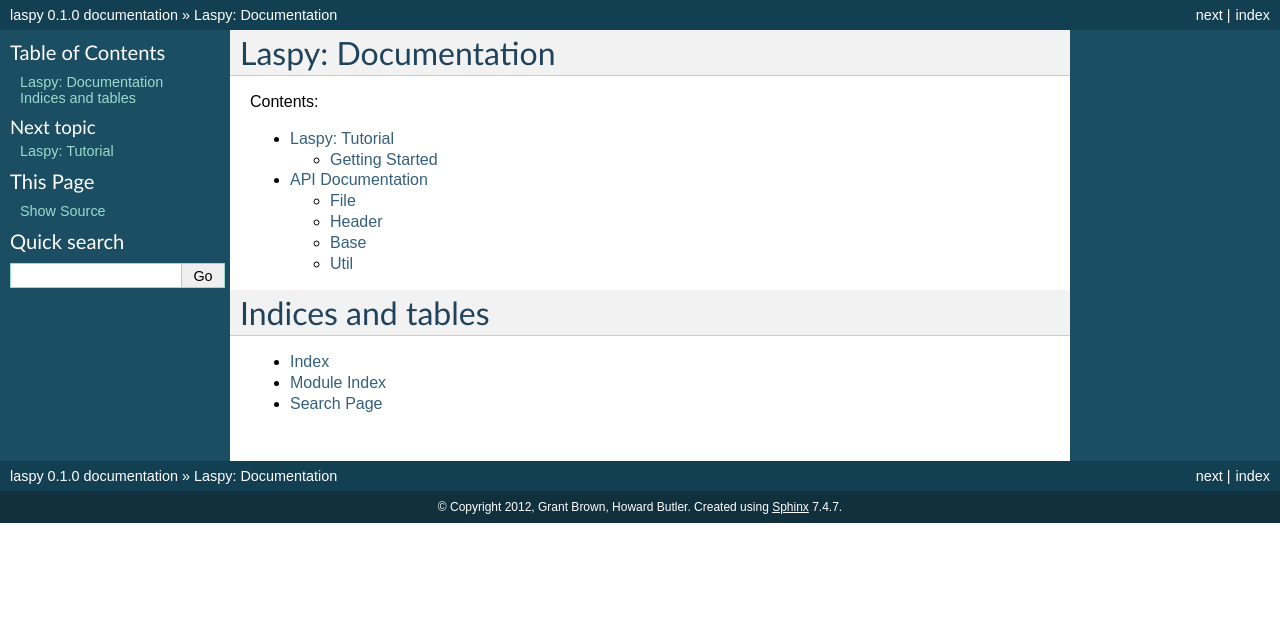
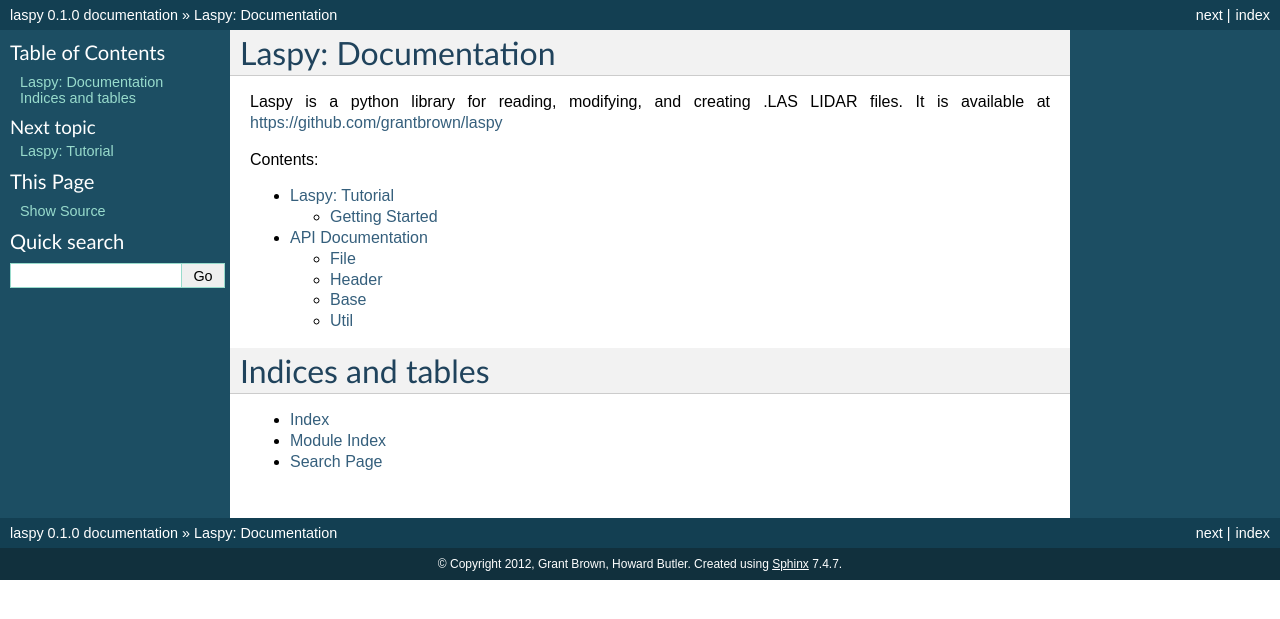
Before and after one commit to laspy/laspy, a Sphinx documentation site: the page built from doc/source/index.rst, in a window 1280 px wide. Shown: the top 619 px of the page. Built offline with Sphinx 7.4.7, drawn with Linux system fonts in a browser that asks for light colours; formulas are drawn with MathJax 3.

Commit message:
add link to github page

```diff
--- a/doc/source/index.rst
+++ b/doc/source/index.rst
@@ -5,6 +5,9 @@
 
 Laspy: Documentation
 =================================
+
+Laspy is a python library for reading, modifying, and creating .LAS LIDAR files. It is available
+at https://github.com/grantbrown/laspy
 
 Contents:
 
```
